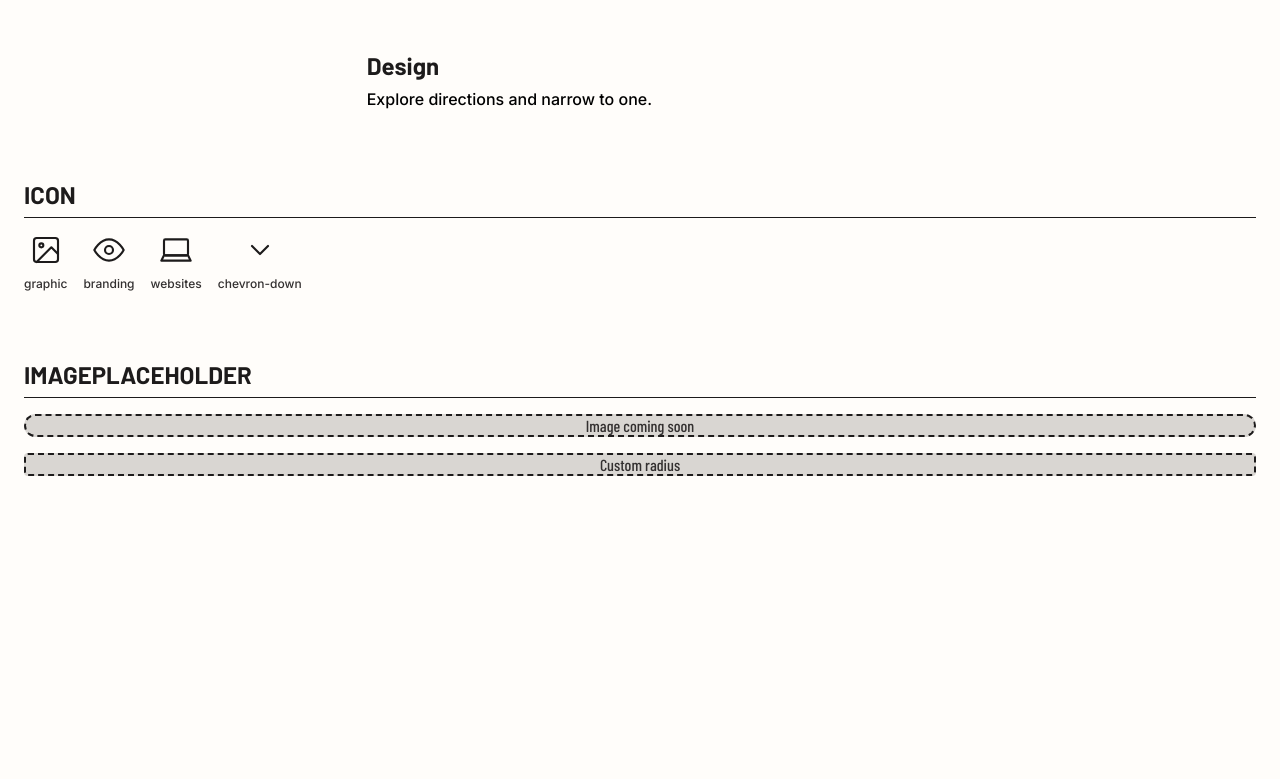
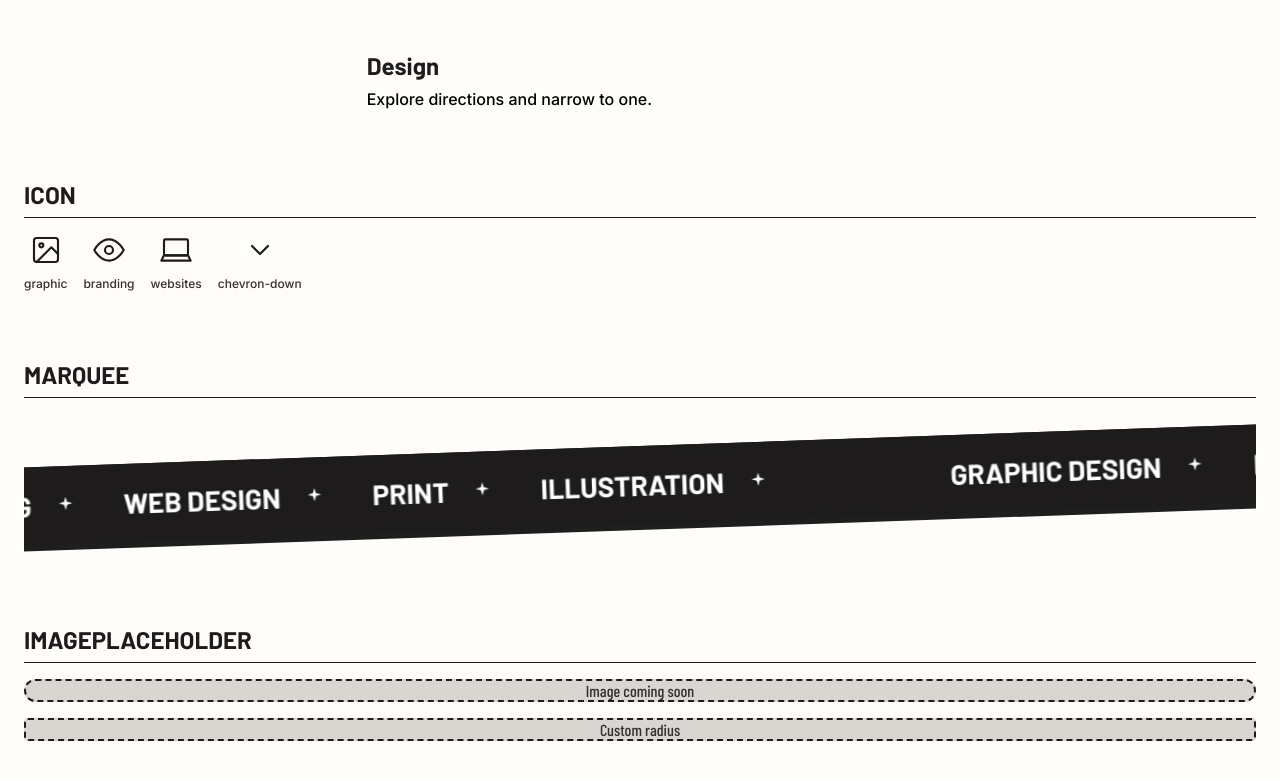
Before and after one commit to Fauxdeedle/site-portfolio, a Next.js app: page /style-guide in a window 1280 px wide. Shown: the part 5678-6457 px from the top of the page. Before the commit the page ends 6226 px from the top, so only its background shows below. Built offline with nearby package versions, Linux system fonts and the light colour scheme.

Commit message:
started marquww

```diff
--- a/app/style-guide/page.js
+++ b/app/style-guide/page.js
@@ -11,6 +11,7 @@ import Icon from "@/components/Icon";
 import ImagePlaceholder from "@/components/ImagePlaceholder";
 import InputField from "@/components/InputField";
 import KeyDecisionCard from "@/components/KeyDecisionCard";
+import Marquee from "@/components/Marquee";
 import ProcessStep from "@/components/ProcessStep";
 import StatTile from "@/components/StatTile";
 
@@ -216,6 +217,10 @@ export default function StyleGuidePage() {
         ))}
       </Section>
 
+      <Section title="Marquee">
+        <Marquee />
+      </Section>
+
       <Section title="ImagePlaceholder">
         <ImagePlaceholder />
         <ImagePlaceholder label="Custom radius" radius={4} />
--- a/components/Icon.jsx
+++ b/components/Icon.jsx
@@ -19,6 +19,9 @@ const PATHS = {
     </>
   ),
   "chevron-down": <path d="M6 9l6 6 6-6" />,
+  sparkle: (
+    <path d="M12 2l1.8 6.2L20 10l-6.2 1.8L12 18l-1.8-6.2L4 10l6.2-1.8L12 2z" />
+  ),
 };
 
 export default function Icon({
--- /dev/null
+++ b/components/Marquee.jsx
@@ -0,0 +1,48 @@
+import styles from "./Marquee.module.css";
+
+const DEFAULT_ITEMS = [
+  "Graphic Design",
+  "Branding",
+  "Web Design",
+  "Print",
+  "Illustration",
+];
+
+function Sparkle() {
+  return (
+    <svg
+      width="20"
+      height="20"
+      viewBox="0 0 24 24"
+      fill="currentColor"
+      className={styles.sparkle}
+      aria-hidden="true"
+    >
+      <path d="M12 2l1.8 6.2L20 10l-6.2 1.8L12 18l-1.8-6.2L4 10l6.2-1.8L12 2z" />
+    </svg>
+  );
+}
+
+function MarqueeTrack({ items, hidden = false }) {
+  return (
+    <div className={styles.track} aria-hidden={hidden || undefined}>
+      {items.map((item, index) => (
+        <span className={styles.item} key={index}>
+          {item}
+          <Sparkle />
+        </span>
+      ))}
+    </div>
+  );
+}
+
+export default function Marquee({ items = DEFAULT_ITEMS, className = "", ...rest }) {
+  return (
+    <div className={`${styles.root} ${className}`} {...rest}>
+      <div className={styles.bar}>
+        <MarqueeTrack items={items} />
+        <MarqueeTrack items={items} hidden />
+      </div>
+    </div>
+  );
+}
--- /dev/null
+++ b/components/Marquee.module.css
@@ -0,0 +1,59 @@
+.root {
+  width: 100%;
+  overflow: hidden;
+  padding: var(--space-7) 0;
+}
+
+.bar {
+  display: flex;
+  width: 110%;
+  margin-left: -5%;
+  overflow: hidden;
+  background: var(--ink);
+  transform: rotate(-2deg);
+  border-top: var(--stroke-heavy) solid var(--ink);
+  border-bottom: var(--stroke-heavy) solid var(--ink);
+  box-shadow: var(--shadow-pop);
+}
+
+.track {
+  display: flex;
+  align-items: center;
+  flex-shrink: 0;
+  min-width: 100%;
+  padding: var(--space-4) 0;
+  animation: scroll 24s linear infinite;
+}
+
+.item {
+  display: flex;
+  align-items: center;
+  gap: var(--space-6);
+  padding: 0 var(--space-6);
+  font-family: var(--font-heading);
+  font-weight: 700;
+  font-size: clamp(18px, 2.6vw, 28px);
+  text-transform: uppercase;
+  color: var(--white);
+  white-space: nowrap;
+}
+
+.sparkle {
+  color: var(--white);
+  flex-shrink: 0;
+}
+
+@keyframes scroll {
+  from {
+    transform: translateX(0);
+  }
+  to {
+    transform: translateX(-100%);
+  }
+}
+
+@media (prefers-reduced-motion: reduce) {
+  .track {
+    animation: none;
+  }
+}
```
Also changed, not shown: app/page.js (+11 -0 lines).
